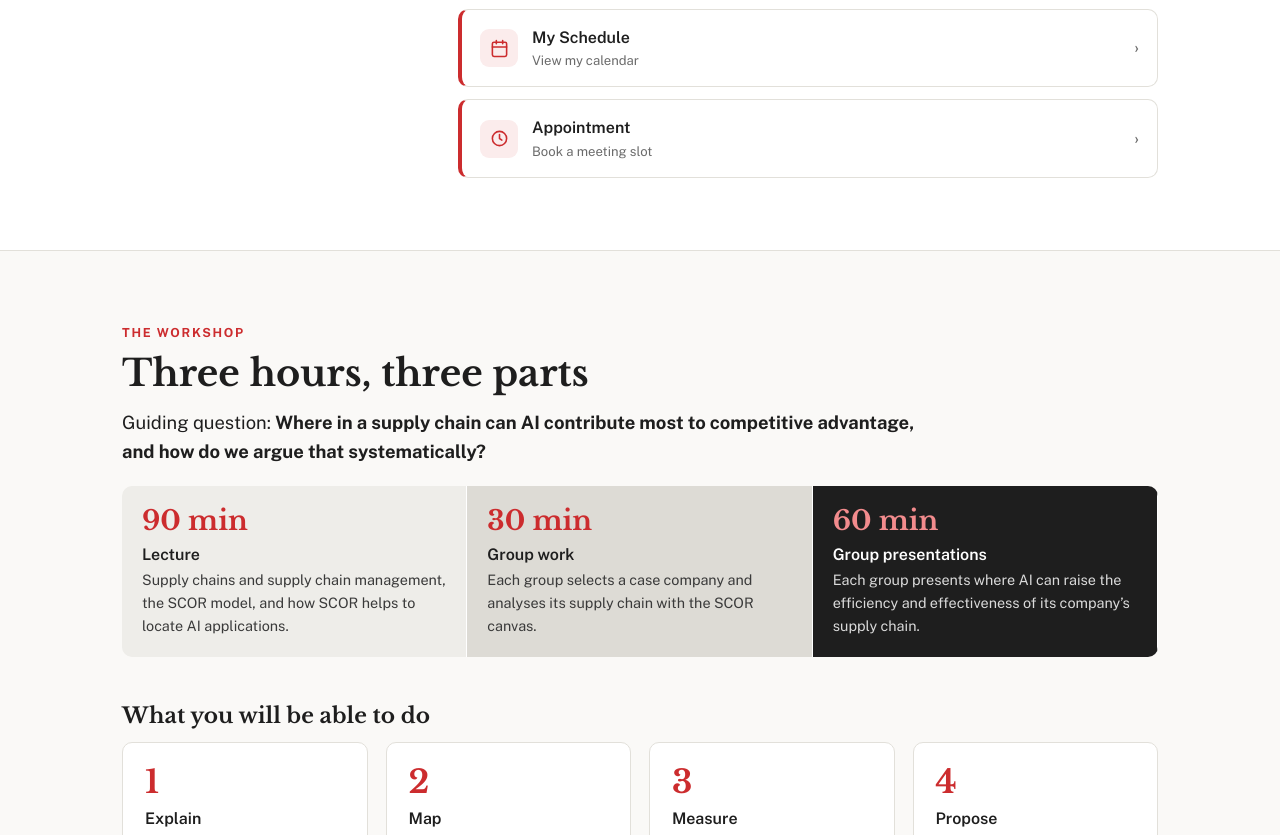
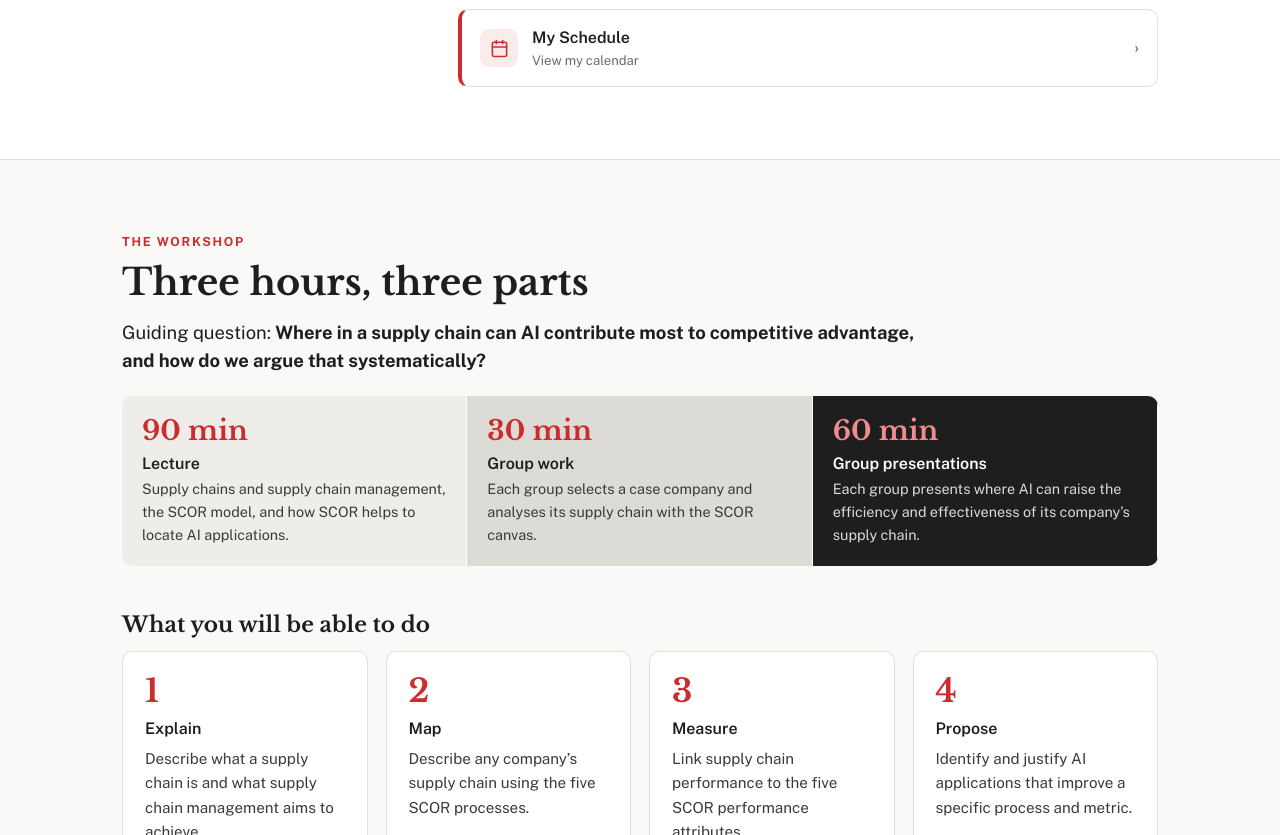
Before and after one commit to bhq2506/vives2026, a plain HTML site: page index.html in a window 1280 px wide. Shown: the part 1272-2107 px from the top of the page. Drawn offline with nearby package versions, Linux system fonts and the light colour scheme.

Commit message:
Remove appointment link from lecturer section
Co-Authored-By: Claude Opus 5.5 <noreply@anthropic.com>
Claude-Session: https://claude.ai/code/session_017YRWZJrf8ZLnF4v3jfpyWB

```diff
--- a/index.html
+++ b/index.html
@@ -399,13 +399,6 @@
           <a href="https://calendar.google.com/calendar/embed?src=ibaihaqi%40gmail.com&amp;ctz=Asia%2FJakarta" target="_blank" rel="noopener">
             <span class="ic"><svg viewBox="0 0 24 24"><rect x="3" y="4" width="18" height="18" rx="2"/><path d="M16 2v4M8 2v4M3 10h18"/></svg></span>
             <span class="txt">My Schedule<small>View my calendar</small></span>
-            <span class="arrow" aria-hidden="true">›</span>
-          </a>
-        </li>
-        <li>
-          <a href="https://calendar.app.google/oZ8Af51PvsK4mT1p8" target="_blank" rel="noopener">
-            <span class="ic"><svg viewBox="0 0 24 24"><circle cx="12" cy="12" r="9"/><path d="M12 7v5l3 2"/></svg></span>
-            <span class="txt">Appointment<small>Book a meeting slot</small></span>
             <span class="arrow" aria-hidden="true">›</span>
           </a>
         </li>
```
